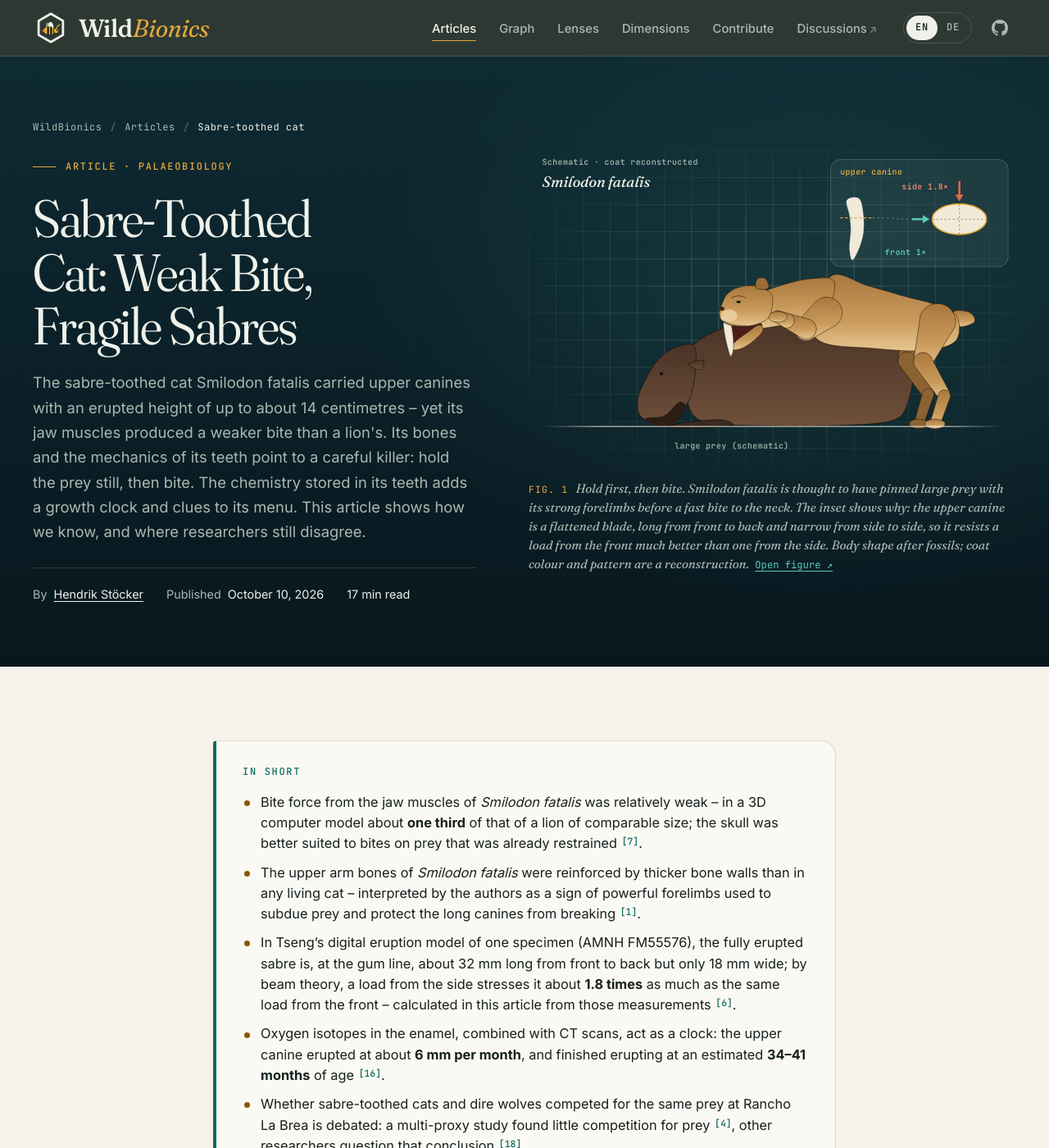
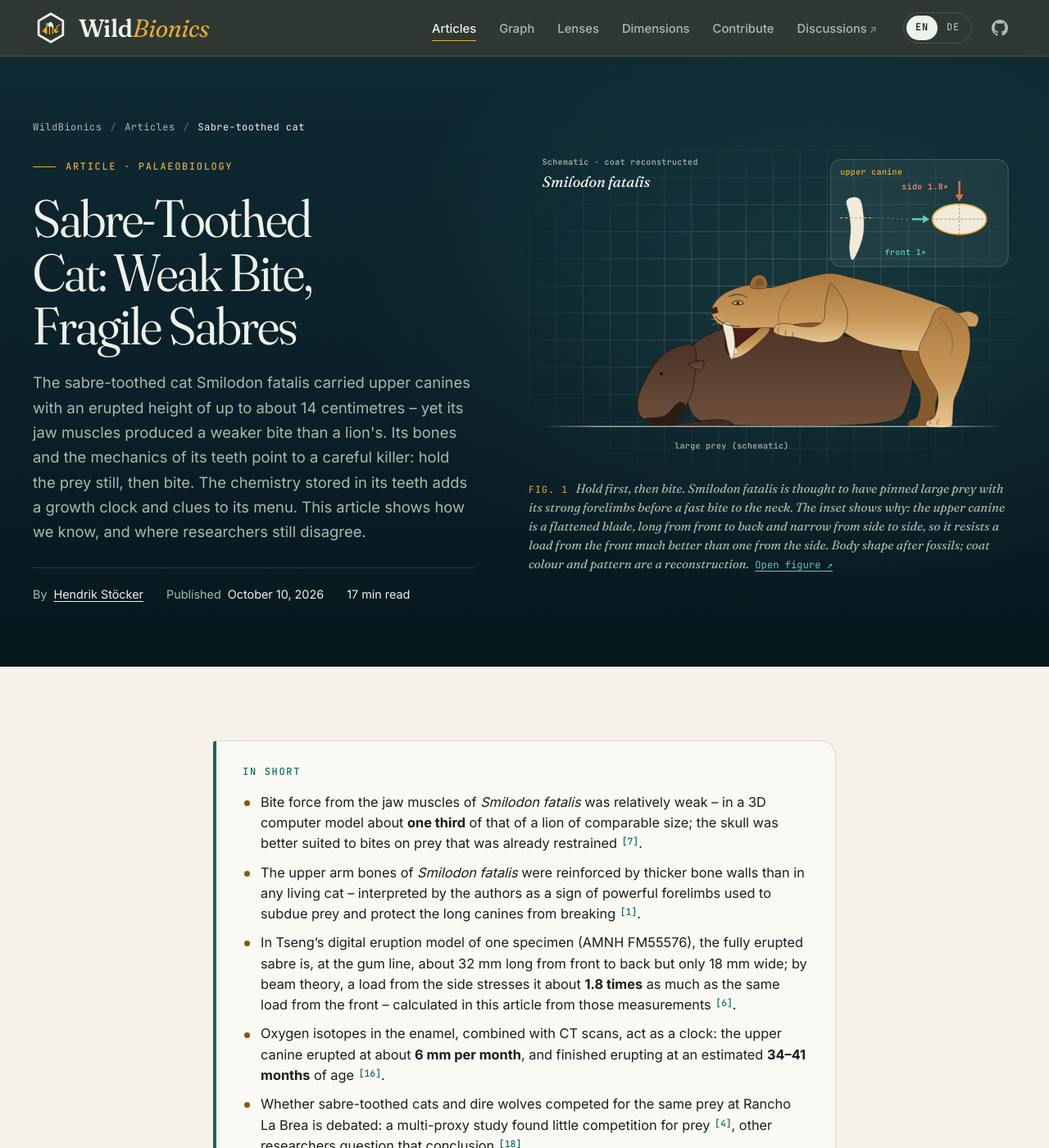
Before and after one commit to hstoecker/wildbionics, a Jekyll site: the page built from _articles/smilodon-bite.en.md, in a window 1280 px wide and 1400 px high. Shown: the whole window at 82% size. Built offline with Jekyll 4.4.1, drawn with Linux system fonts in a browser that asks for light colours.

Commit message:
Hero figure: more naturalistic sabre-toothed cat
One continuous body outline instead of tube segments; felid head profile
(domed forehead, short muzzle, nose pad, flews, rounded ear, almond eye,
whiskers), wide-open jaw with sabre and small lower canine, muscular fore-
and hindlimbs with toes, the forelimb reaching from under the chest onto the
prey's back; subtle muscle contours. OG images re-rendered.

Co-Authored-By: Claude Opus 5.5 <noreply@anthropic.com>

```diff
--- a/assets/css/main.css
+++ b/assets/css/main.css
@@ -2450,15 +2450,21 @@ a.cite:hover { text-decoration: underline; }
 .sb-svg { width: 100%; height: auto; overflow: visible; }
 .sb-svg .grid { color: rgba(238, 242, 234, 0.045); }
 .sb-svg .ground { stroke: url(#sb-ground); stroke-width: 2; }
-.sb-svg .fur { fill: url(#sb-fur); stroke: rgba(40, 24, 8, 0.6); stroke-width: 1.1; stroke-linejoin: round; }
-.sb-svg .fur--far { fill: #8c6233; }
+.sb-svg .fur { fill: url(#sb-fur); stroke: rgba(40, 24, 8, 0.55); stroke-width: 1.1; stroke-linejoin: round; }
+.sb-svg .fur--far { fill: #855b2e; }
 .sb-svg .fur--ear { fill: #9a6c38; }
+.sb-svg .ear-inner { fill: #6b4a2c; opacity: .55; }
 .sb-svg .sabre { fill: #f1ead8; stroke: rgba(60, 50, 30, 0.6); stroke-width: 1; }
-.sb-svg .cat-eye { fill: #1e1a10; stroke: #e0b85a; stroke-width: 1; }
+.sb-svg .tooth-small { fill: #f1ead8; }
+.sb-svg .mouth { fill: #4a1f17; stroke: rgba(30, 10, 5, 0.7); stroke-width: 1; }
+.sb-svg .muscle { fill: none; stroke: rgba(90, 55, 20, 0.35); stroke-width: 1.4; stroke-linecap: round; }
+.sb-svg .toe { fill: none; stroke: rgba(60, 35, 12, 0.6); stroke-width: 1.1; stroke-linecap: round; }
+.sb-svg .lip { fill: none; stroke: rgba(50, 28, 10, 0.75); stroke-width: 1.4; stroke-linecap: round; }
+.sb-svg .face-line { fill: none; stroke: rgba(50, 30, 10, 0.7); stroke-width: 1.3; stroke-linecap: round; }
+.sb-svg .eye-shape { fill: #d9a845; stroke: #2a1a0a; stroke-width: 1.2; }
+.sb-svg .pupil { fill: #1a1008; }
 .sb-svg .cat-nose { fill: #3a2414; }
-.sb-svg .mouth { fill: #4a1f17; stroke: rgba(30, 10, 5, 0.7); stroke-width: 1; }
-.sb-svg .muzzle { fill: #ead2a4; opacity: .85; }
-.sb-svg .face-line { fill: none; stroke: rgba(50, 30, 10, 0.7); stroke-width: 1.3; stroke-linecap: round; }
+.sb-svg .whiskers { fill: none; stroke: rgba(240, 230, 210, 0.55); stroke-width: .8; stroke-linecap: round; }
 .sb-svg .prey { fill: url(#sb-prey); stroke: rgba(10, 6, 2, 0.6); stroke-width: 1.1; stroke-linejoin: round; }
 .sb-svg .prey--far, .sb-svg .prey--leg { fill: #3b2a1f; }
 .sb-svg .prey-eye { fill: #120c08; }
```
Also changed, not shown: _includes/svg/smilodon-bite.svg, assets/og/smilodon-bite-de.jpg, assets/og/smilodon-bite-en.jpg.
